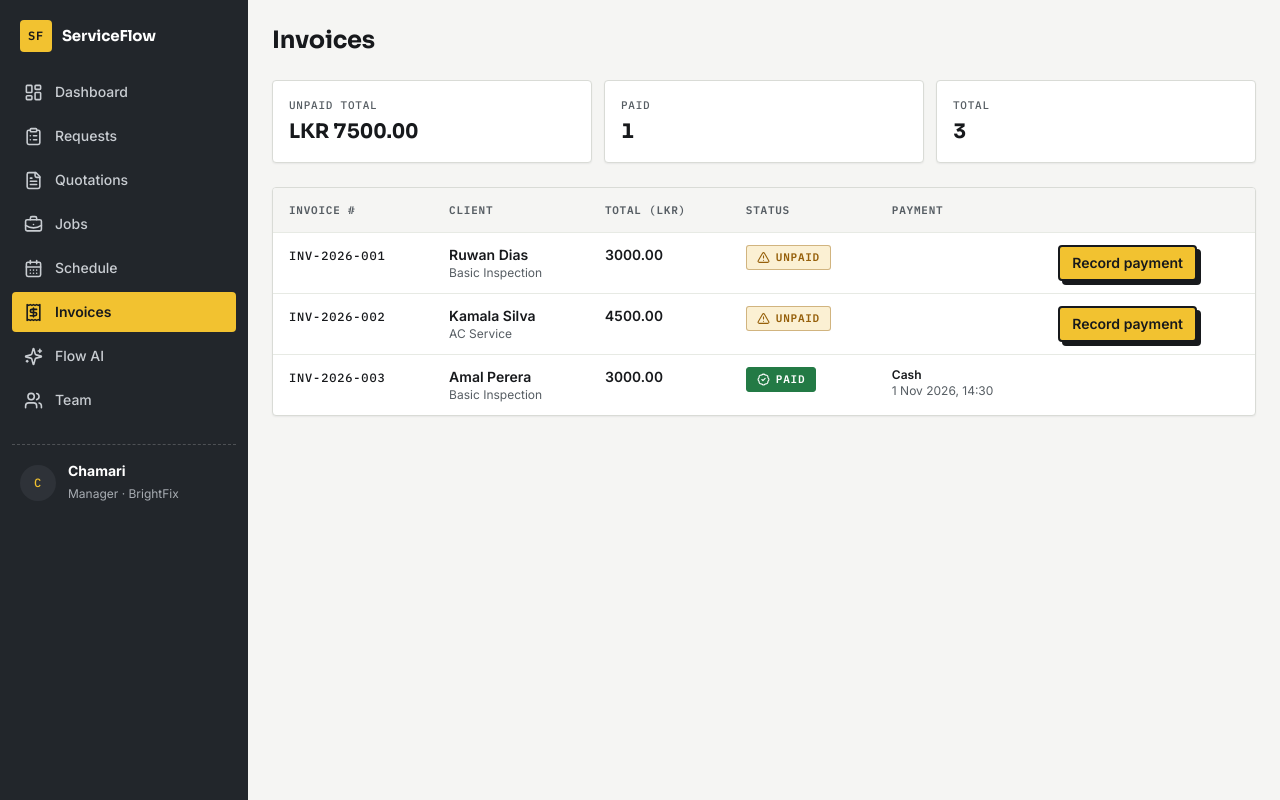
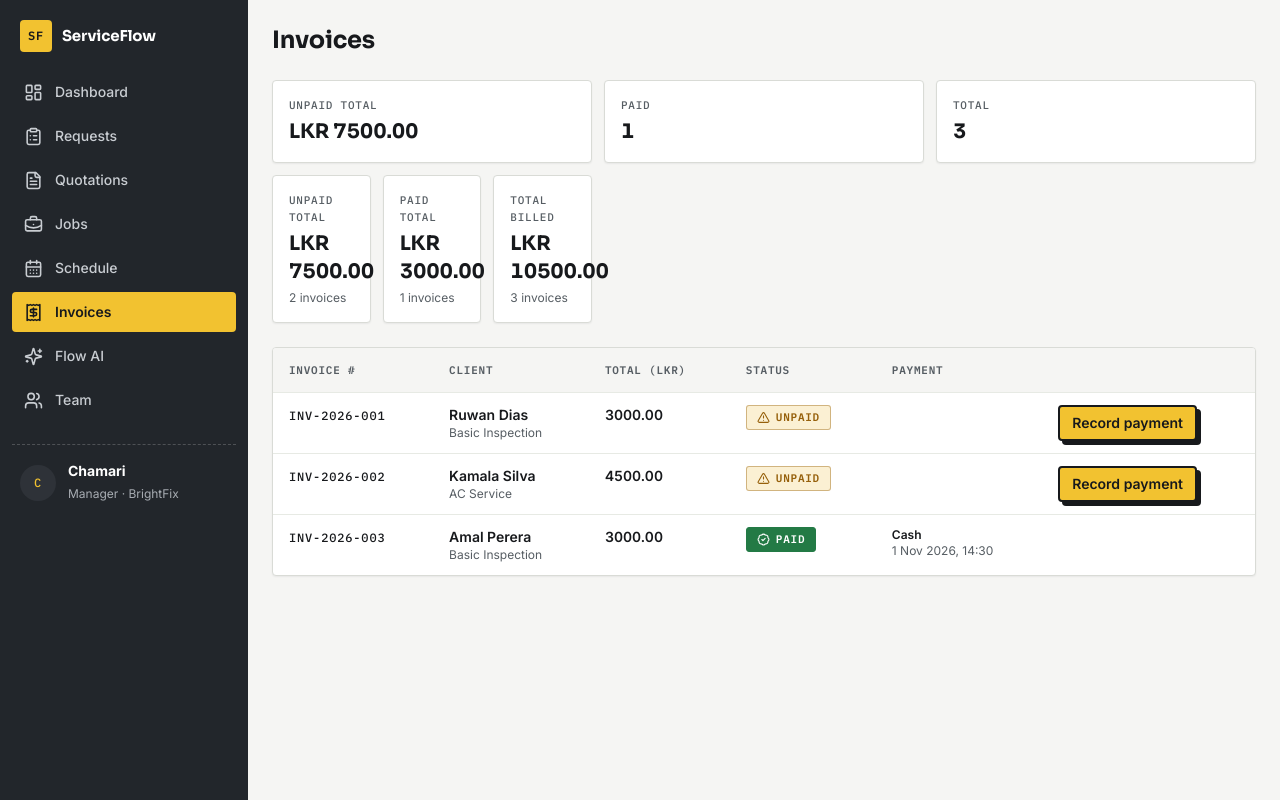
Before and after one commit to amiztp/ServiceFlow, a React (Vite) app in the folder frontend/: page /manager/invoices in a window 1280 px wide. Built offline with nearby package versions, Linux system fonts and the light colour scheme.

Commit message:
add total income bar also

```diff
--- a/frontend/src/features/manager/Invoices.tsx
+++ b/frontend/src/features/manager/Invoices.tsx
@@ -28,11 +28,15 @@ export default function Invoices() {
   const [paying, setPaying] = useState<Invoice | null>(null);
   const [method, setMethod] = useState("Cash");
 
-  const unpaidTotal = invoices
-    .filter((invoice) => invoice.state === "UNPAID")
-    .reduce((sum, invoice) => sum + invoice.total, 0);
-  const paidCount = invoices.filter((invoice) => invoice.state === "PAID").length;
+  const unpaidInvoices = invoices.filter(i => i.state === "UNPAID");
+const paidInvoices = invoices.filter(i => i.state === "PAID");
 
+const unpaidTotal = unpaidInvoices.reduce((s, i) => s + i.total, 0);
+const paidTotal = paidInvoices.reduce((s, i) => s + i.total, 0);
+const totalBilled = unpaidTotal + paidTotal;
+
+const unpaidCount = unpaidInvoices.length;
+const paidCount = paidInvoices.length;
   const recordPayment = () => {
     if (!paying) return;
     setInvoices((current) =>
@@ -68,7 +72,34 @@ export default function Invoices() {
           <p className="sf-mono text-[11px] text-text-secondary">TOTAL</p>
           <strong className="sf-display sf-tabular block text-xl mt-1">{invoices.length}</strong>
         </div>
-      </div>
+
+            <div className="grid gap-3 sm:grid-cols-3">
+            <div className="sf-card p-4">
+                <p className="sf-mono text-[11px] text-text-secondary">UNPAID TOTAL</p>
+                <strong className="sf-display sf-tabular block text-xl mt-1">
+                LKR {unpaidTotal.toFixed(2)}
+                </strong>
+                <p className="text-xs text-text-secondary mt-1">{unpaidCount} invoices</p>
+            </div>
+            <div className="sf-card p-4">
+                <p className="sf-mono text-[11px] text-text-secondary">PAID TOTAL</p>
+                <strong className="sf-display sf-tabular block text-xl mt-1">
+                LKR {paidTotal.toFixed(2)}
+                </strong>
+                <p className="text-xs text-text-secondary mt-1">{paidCount} invoices</p>
+            </div>
+            <div className="sf-card p-4">
+                <p className="sf-mono text-[11px] text-text-secondary">TOTAL BILLED</p>
+                <strong className="sf-display sf-tabular block text-xl mt-1">
+                LKR {totalBilled.toFixed(2)}
+                </strong>
+                <p className="text-xs text-text-secondary mt-1">{invoices.length} invoices</p>
+            </div>
+            </div>
+
+
+
+    </div>
 
       <ResponsiveTable
         caption="Invoices"
```
